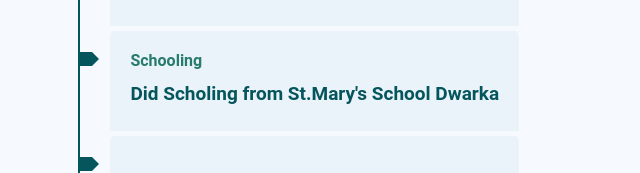
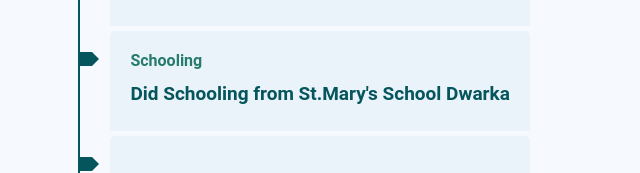
Before and after one commit to Hits-p/portfolio, a plain HTML site: page index.html in a window 1280 px wide. Shown: the part 2157-2330 px from the top of the page, 24-664 px from the left. Drawn offline with nearby package versions, Linux system fonts and the light colour scheme; a script that the page names is missing.

Commit message:
Update index.html

```diff
--- a/index.html
+++ b/index.html
@@ -208,7 +208,7 @@
 
 				<div class="box">
 					<h4>Schooling</h4>
-					<h3>Did Scholing from St.Mary's School Dwarka </h3>
+					<h3>Did Schooling from St.Mary's School Dwarka </h3>
 				</div>
 
 				<div class="box">
```
